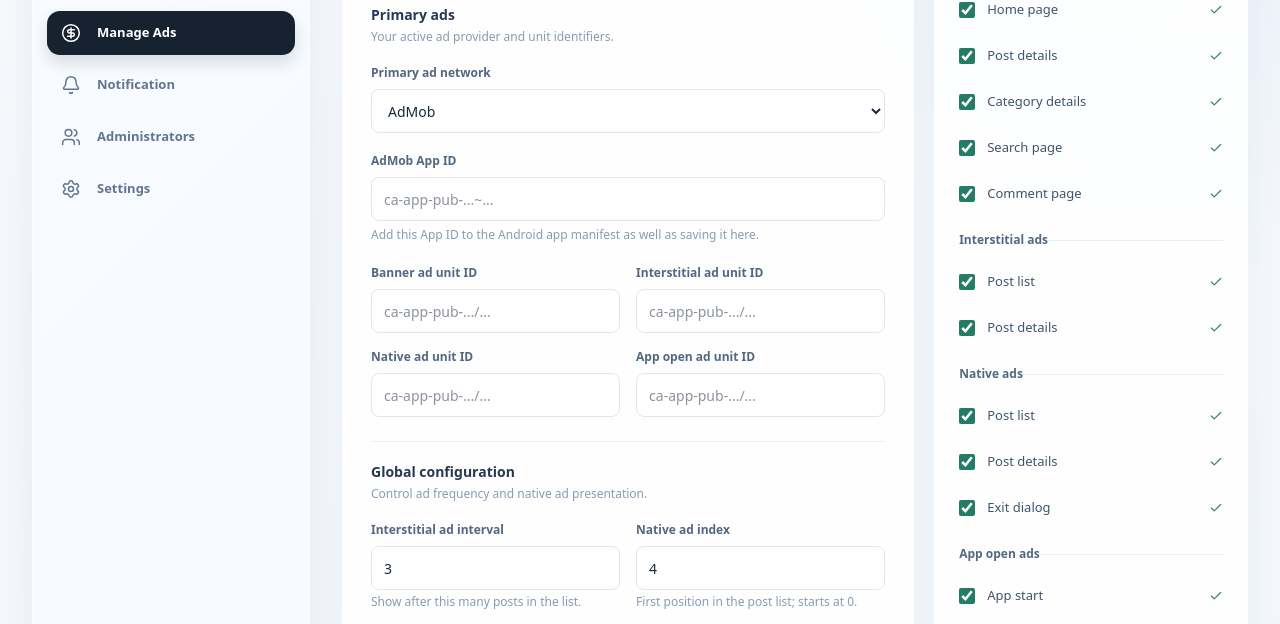
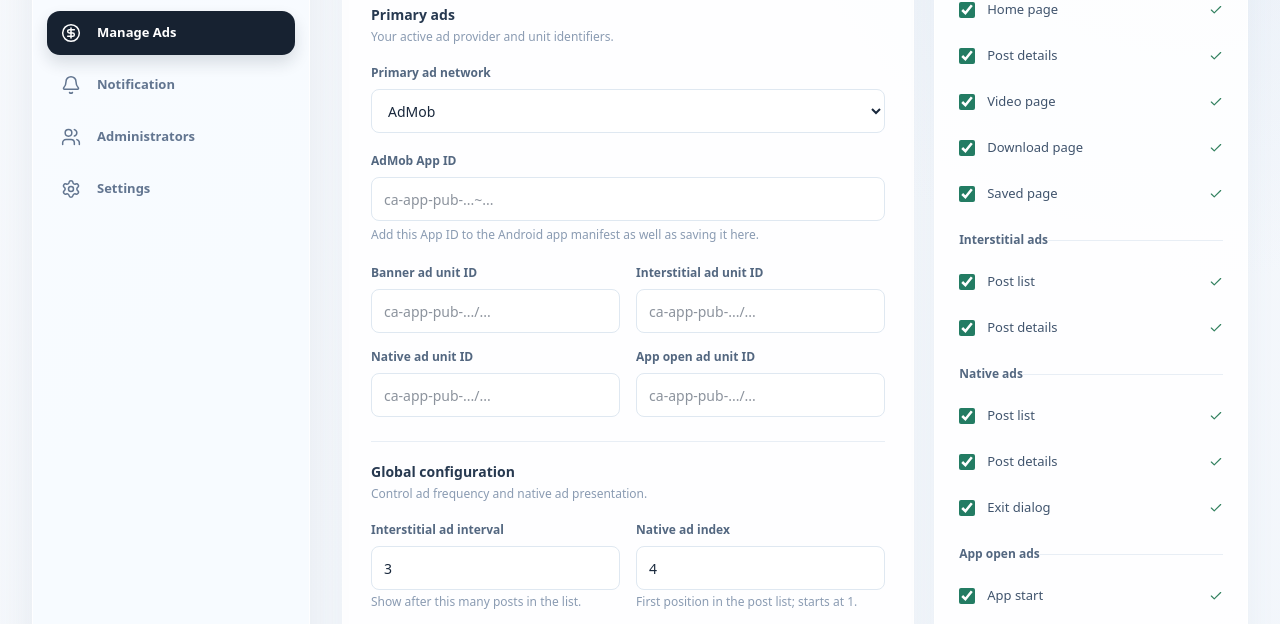
Before and after one commit to Epyuel/android-news, a Next.js app: page /ads in a window 1280 px wide. Shown: the part 328-952 px from the top of the page. Built offline with nearby package versions, Linux system fonts and the light colour scheme; no server answers; the database is empty; sample sign-in values are in the browser's storage.

Commit message:
refactor: minor configs on ads-dashboard

```diff
--- a/components/ads-dashboard.tsx
+++ b/components/ads-dashboard.tsx
@@ -23,9 +23,9 @@ const defaultConfig: AdsConfiguration = {
   placements: {
     bannerHome: true,
     bannerPostDetails: true,
-    bannerCategoryDetails: true,
-    bannerSearch: true,
-    bannerComment: true,
+    bannerVideo: true,
+    bannerDownload: true,
+    bannerSaved: true,
     interstitialPostList: true,
     interstitialPostDetails: true,
     nativePostList: true,
@@ -50,9 +50,9 @@ const placementGroups: { title: string; options: [AdPlacementKey, string][] }[]
     options: [
       ["bannerHome", "Home page"],
       ["bannerPostDetails", "Post details"],
-      ["bannerCategoryDetails", "Category details"],
-      ["bannerSearch", "Search page"],
-      ["bannerComment", "Comment page"],
+      ["bannerVideo", "Video page"],
+      ["bannerDownload", "Download page"],
+      ["bannerSaved", "Saved page"],
     ],
   },
   {
@@ -93,6 +93,7 @@ function normalizeConfig(value: Record<string, unknown>): AdsConfiguration {
     adStatus: value.adStatus === "off" ? "off" : "on",
     primaryAdNetwork: "admob",
     placements: { ...defaultConfig.placements, ...placements },
+    nativeAdIndex: Math.max(1, Number(value.nativeAdIndex) || 1),
     nativeAdStyles: { ...defaultConfig.nativeAdStyles, ...nativeAdStyles },
   } as AdsConfiguration;
 }
@@ -264,8 +265,8 @@ export default function AdsDashboard() {
                     </label>
                     <label className={labelClass}>
                       Native ad index
-                      <input className={fieldClass} type="number" min={0} max={100} value={form.nativeAdIndex} onChange={(event) => setForm((current) => ({ ...current, nativeAdIndex: Math.max(0, Number(event.target.value) || 0) }))} />
-                      <span className="font-medium text-[#8a9bb2]">First position in the post list; starts at 0.</span>
+                      <input className={fieldClass} type="number" min={1} max={100} value={form.nativeAdIndex} onChange={(event) => setForm((current) => ({ ...current, nativeAdIndex: Math.max(1, Number(event.target.value) || 1) }))} />
+                      <span className="font-medium text-[#8a9bb2]">First position in the post list; starts at 1.</span>
                     </label>
                   </div>
                   <div className="grid gap-4 sm:grid-cols-2">
--- a/models/ads.ts
+++ b/models/ads.ts
@@ -3,9 +3,9 @@ export type AdSize = "small" | "medium" | "large";
 export type AdPlacementKey =
   | "bannerHome"
   | "bannerPostDetails"
-  | "bannerCategoryDetails"
-  | "bannerSearch"
-  | "bannerComment"
+  | "bannerVideo"
+  | "bannerDownload"
+  | "bannerSaved"
   | "interstitialPostList"
   | "interstitialPostDetails"
   | "nativePostList"
```
